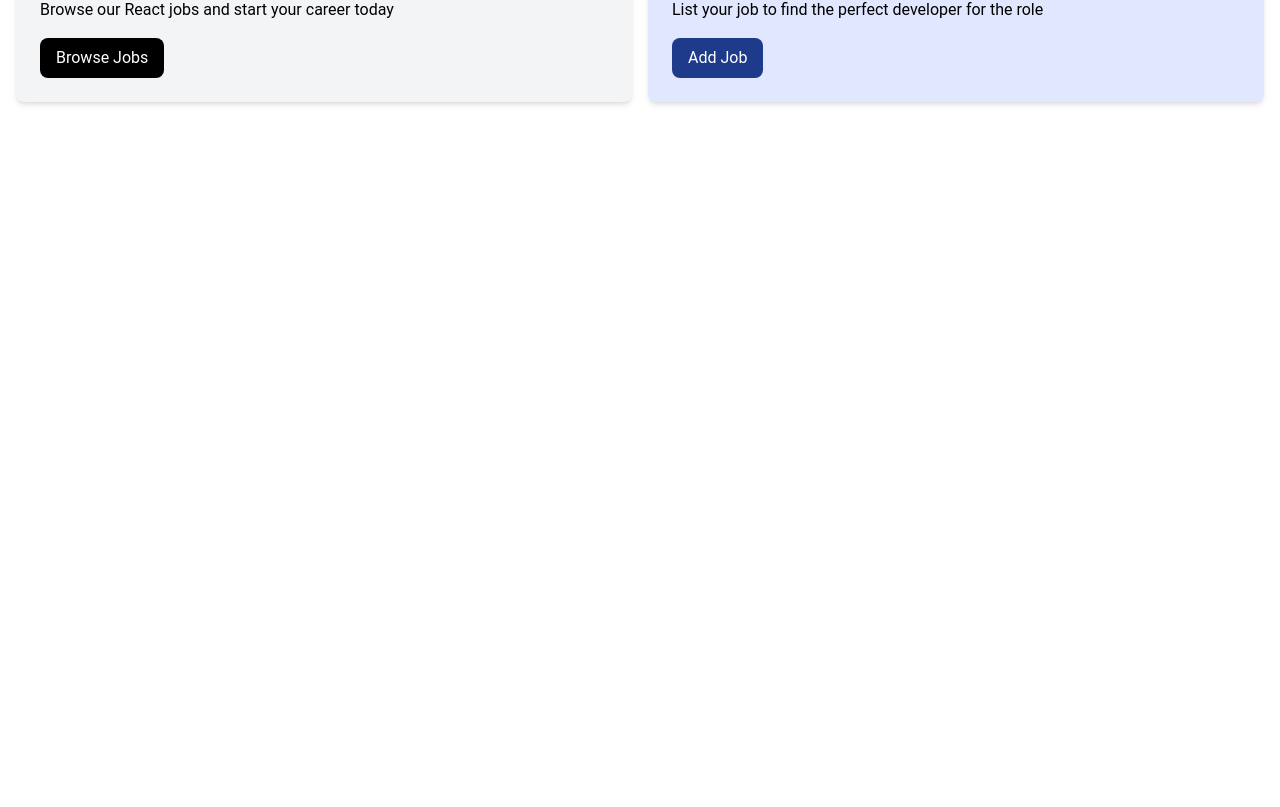
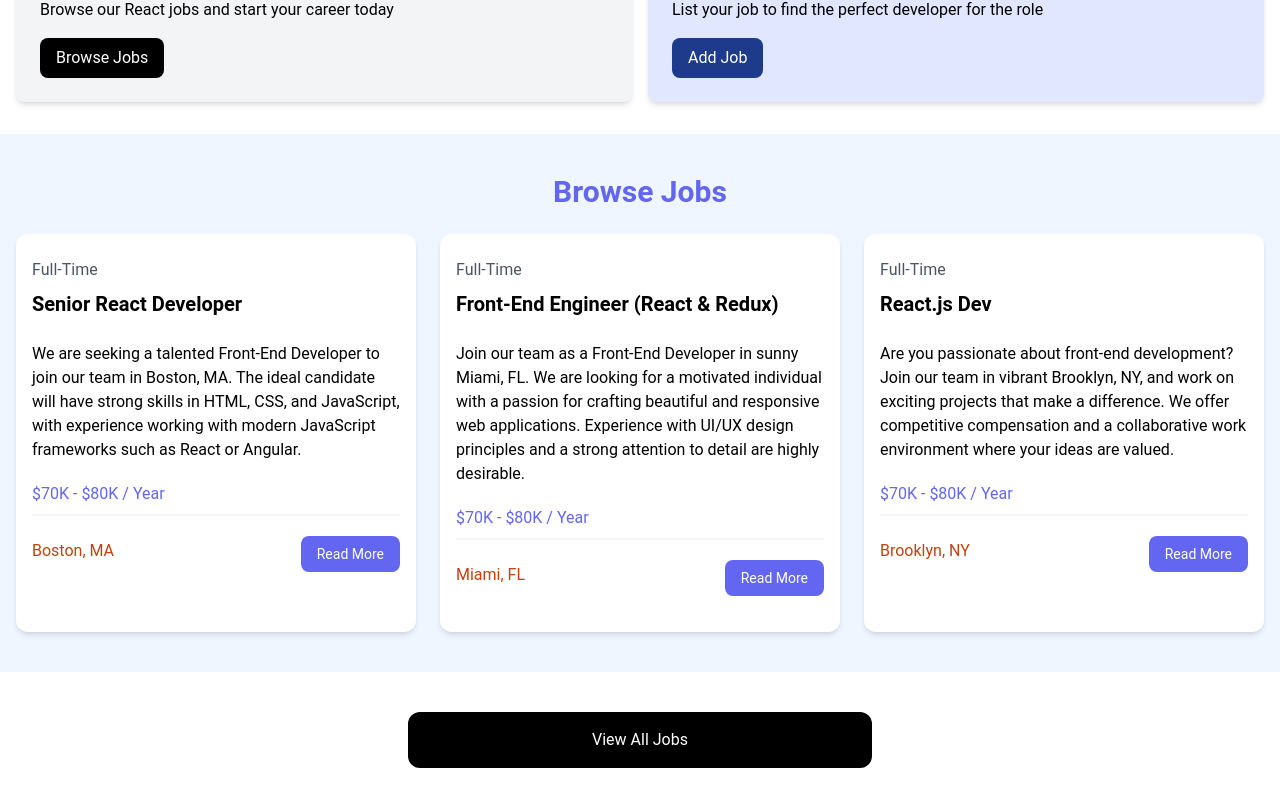
Before and after one commit to IU-Imam/az_jobs, a React (Vite) app: page / in a window 1280 px wide. Shown: the part 475-1282 px from the top of the page. Before the commit the page ends 800 px from the top, so only its background shows below. Built offline with nearby package versions, Linux system fonts and the light colour scheme.

Commit message:
Job listing done

```diff
--- a/src/App.jsx
+++ b/src/App.jsx
@@ -2,12 +2,16 @@
 import Navbar from './components/Navbar'
 import Hero from './components/Hero'
 import HomeCards from './components/HomeCards'
+import JobListings from './components/JobListings'
+import ViewAllJobs from './components/ViewAllJobs'
 const App = () => {
   return (
   <>
   <Navbar/>
   <Hero/>
   <HomeCards/>
+  <JobListings/>
+  <ViewAllJobs/>
   </>
   )
 }
--- /dev/null
+++ b/src/components/JobListing.jsx
@@ -0,0 +1,37 @@
+import React from 'react'
+
+const JobListing = ({job}) => {
+  return (
+    <div className="bg-white rounded-xl shadow-md relative">
+            <div className="p-4">
+              <div className="mb-6">
+                <div className="text-gray-600 my-2">{job.type}</div>
+                <h3 className="text-xl font-bold">{job.title}</h3>
+              </div>
+
+              <div className="mb-5">
+               {job.description}
+              </div>
+
+              <h3 className="text-indigo-500 mb-2">{job.salary} / Year</h3>
+
+              <div className="border border-gray-100 mb-5"></div>
+
+              <div className="flex flex-col lg:flex-row justify-between mb-4">
+                <div className="text-orange-700 mb-3">
+                  <i className="fa-solid fa-location-dot text-lg"></i>
+                  {job.location}
+                </div>
+                <a
+                  href={`/job/${job.id}`}
+                  className="h-[36px] bg-indigo-500 hover:bg-indigo-600 text-white px-4 py-2 rounded-lg text-center text-sm"
+                >
+                 Read More
+                </a>
+              </div>
+            </div>
+          </div>
+  )
+}
+
+export default JobListing
--- /dev/null
+++ b/src/components/JobListings.jsx
@@ -0,0 +1,25 @@
+import React from 'react'
+import jobs from '../jobs.json'
+import JobListing from './JobListing'
+const JobListings = () => {
+
+    const recentJobs =jobs.slice(0, 3)
+
+  return (
+    <section className="bg-blue-50 px-4 py-10">
+      <div className="container-xl lg:container m-auto">
+        <h2 className="text-3xl font-bold text-indigo-500 mb-6 text-center">
+          Browse Jobs
+        </h2>
+        <div className="grid grid-cols-1 md:grid-cols-3 gap-6">
+         {recentJobs.map((job) =>
+          <JobListing key={job.id} job={job} />
+         )
+         }
+        </div>
+      </div>
+    </section>
+  )
+}
+
+export default JobListings
--- /dev/null
+++ b/src/components/ViewAllJobs.jsx
@@ -0,0 +1,14 @@
+import React from 'react'
+
+const ViewAllJobs = () => {
+  return (
+    <section className="m-auto max-w-lg my-10 px-6">
+      <a
+        href="/jobs"
+        className="block bg-black text-white text-center py-4 px-6 rounded-xl hover:bg-gray-700"
+        >View All Jobs</a>
+    </section>
+  )
+}
+
+export default ViewAllJobs
--- /dev/null
+++ b/src/jobs.json
@@ -0,0 +1,87 @@
+[
+      {
+        "id": "1",
+        "title": "Senior React Developer",
+        "type": "Full-Time",
+        "description": "We are seeking a talented Front-End Developer to join our team in Boston, MA. The ideal candidate will have strong skills in HTML, CSS, and JavaScript, with experience working with modern JavaScript frameworks such as React or Angular.",
+        "location": "Boston, MA",
+        "salary": "$70K - $80K",
+        "company": {
+          "name": "NewTek Solutions",
+          "description": "NewTek Solutions is a leading technology company specializing in web development and digital solutions. We pride ourselves on delivering high-quality products and services to our clients while fostering a collaborative and innovative work environment.",
+          "contactEmail": "contact@teksolutions.com",
+          "contactPhone": "555-555-5555"
+        }
+      },
+      {
+        "id": "2",
+        "title": "Front-End Engineer (React & Redux)",
+        "type": "Full-Time",
+        "location": "Miami, FL",
+        "description": "Join our team as a Front-End Developer in sunny Miami, FL. We are looking for a motivated individual with a passion for crafting beautiful and responsive web applications. Experience with UI/UX design principles and a strong attention to detail are highly desirable.",
+        "salary": "$70K - $80K",
+        "company": {
+          "name": "Veneer Solutions",
+          "description": "Veneer Solutions is a creative agency specializing in digital design and development. Our team is dedicated to pushing the boundaries of creativity and innovation to deliver exceptional results for our clients.",
+          "contactEmail": "contact@loremipsum.com",
+          "contactPhone": "555-555-5555"
+        }
+      },
+      {
+        "id": "3",
+        "title": "React.js Dev",
+        "type": "Full-Time",
+        "location": "Brooklyn, NY",
+        "description": "Are you passionate about front-end development? Join our team in vibrant Brooklyn, NY, and work on exciting projects that make a difference. We offer competitive compensation and a collaborative work environment where your ideas are valued.",
+        "salary": "$70K - $80K",
+        "company": {
+          "name": "Dolor Cloud",
+          "description": "Dolor Cloud is a leading technology company specializing in digital solutions for businesses of all sizes. With a focus on innovation and customer satisfaction, we are committed to delivering cutting-edge products and services.",
+          "contactEmail": "contact@dolorsitamet.com",
+          "contactPhone": "555-555-5555"
+        }
+      },
+      {
+        "id": "4",
+        "title": "React Front-End Developer",
+        "type": "Part-Time",
+        "description": "Join our team as a Part-Time Front-End Developer in beautiful Pheonix, AZ. We are looking for a self-motivated individual with a passion for creating engaging user experiences. This position offers flexible hours and the opportunity to work remotely.",
+        "location": "Pheonix, AZ",
+        "salary": "$60K - $70K",
+        "company": {
+          "name": "Alpha Elite",
+          "description": "Alpha Elite is a dynamic startup specializing in digital marketing and web development. We are committed to fostering a diverse and inclusive workplace where creativity and innovation thrive.",
+          "contactEmail": "contact@adipisicingelit.com",
+          "contactPhone": "555-555-5555"
+        }
+      },
+      {
+        "id": "5",
+        "title": "Full Stack React Developer",
+        "type": "Full-Time",
+        "description": "Exciting opportunity for a Full-Time Front-End Developer in bustling Atlanta, GA. We are seeking a talented individual with a passion for building elegant and scalable web applications. Join our team and make an impact!",
+        "location": "Atlanta, GA",
+        "salary": "$90K - $100K",
+        "company": {
+          "name": "Browning Technologies",
+          "description": "Browning Technologies is a rapidly growing technology company specializing in e-commerce solutions. We offer a dynamic and collaborative work environment where employees are encouraged to think creatively and innovate.",
+          "contactEmail": "contact@consecteturadipisicing.com",
+          "contactPhone": "555-555-5555"
+        }
+      },
+      {
+        "id": "6",
+        "title": "React Native Developer",
+        "type": "Full-Time",
+        "description": "Join our team as a Front-End Developer in beautiful Portland, OR. We are looking for a skilled and enthusiastic individual to help us create innovative web solutions. Competitive salary and great benefits package available.",
+        "location": "Portland, OR",
+        "salary": "$100K - $110K",
+        "company": {
+          "name": "Port Solutions INC",
+          "description": "Port Solutions is a leading technology company specializing in software development and digital marketing. We are committed to providing our clients with cutting-edge solutions and our employees with a supportive and rewarding work environment.",
+          "contactEmail": "contact@ipsumlorem.com",
+          "contactPhone": "555-555-5555"
+        }
+      }
+
+  ]
```
